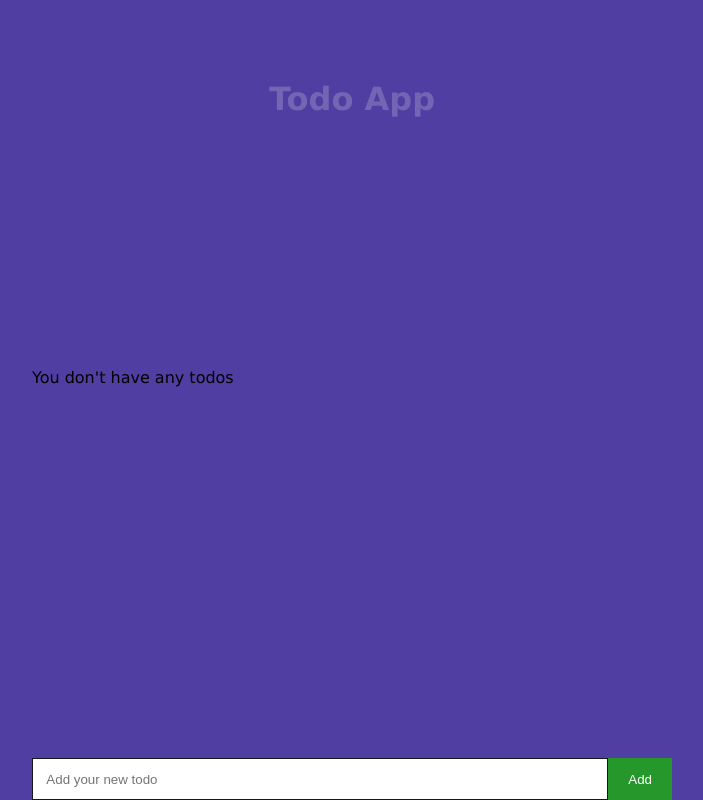
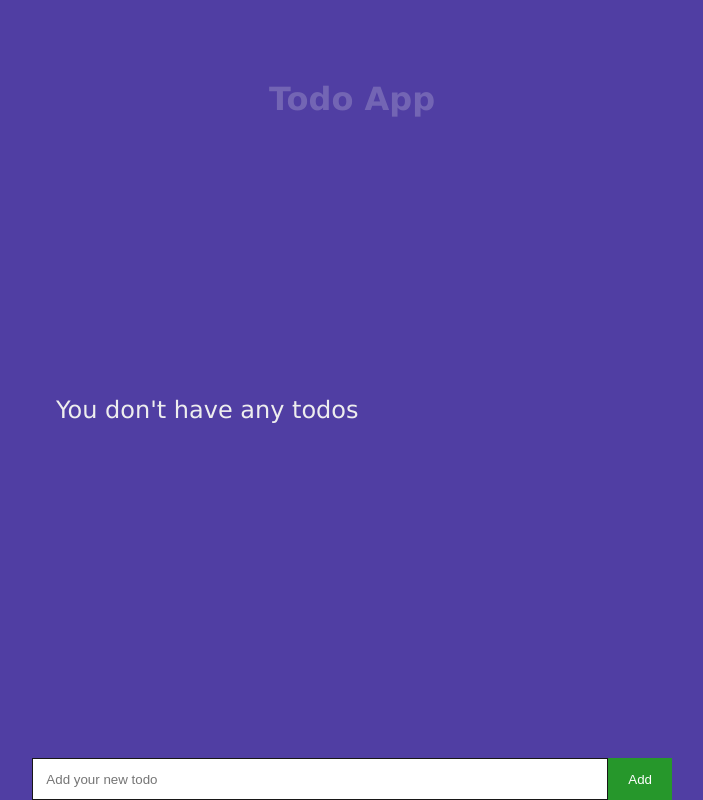
Before and after one commit to butadpj/react-todo-app, a React (Create React App) app: page / in a window 1280 px wide. Shown: the whole page, without its empty margins (288-991 px from the left). Built offline with nearby package versions, Linux system fonts and the light colour scheme.

Commit message:
Apply font styles to all child of ul

```diff
--- a/src/App.css
+++ b/src/App.css
@@ -72,6 +72,9 @@ header {
   list-style: none;
   overflow: auto;
   padding-bottom: 4rem;
+  color: var(--light);
+  font-size: 1.5em;
+  padding: 1em;
 }
 
 .todo__list li {
@@ -79,9 +82,6 @@ header {
   flex-flow: column;
   justify-content: center;
   align-items: center;
-  color: var(--light);
-  font-size: 1.5em;
-  padding: 1em;
 }
 
 .todo__list li:hover {
```
